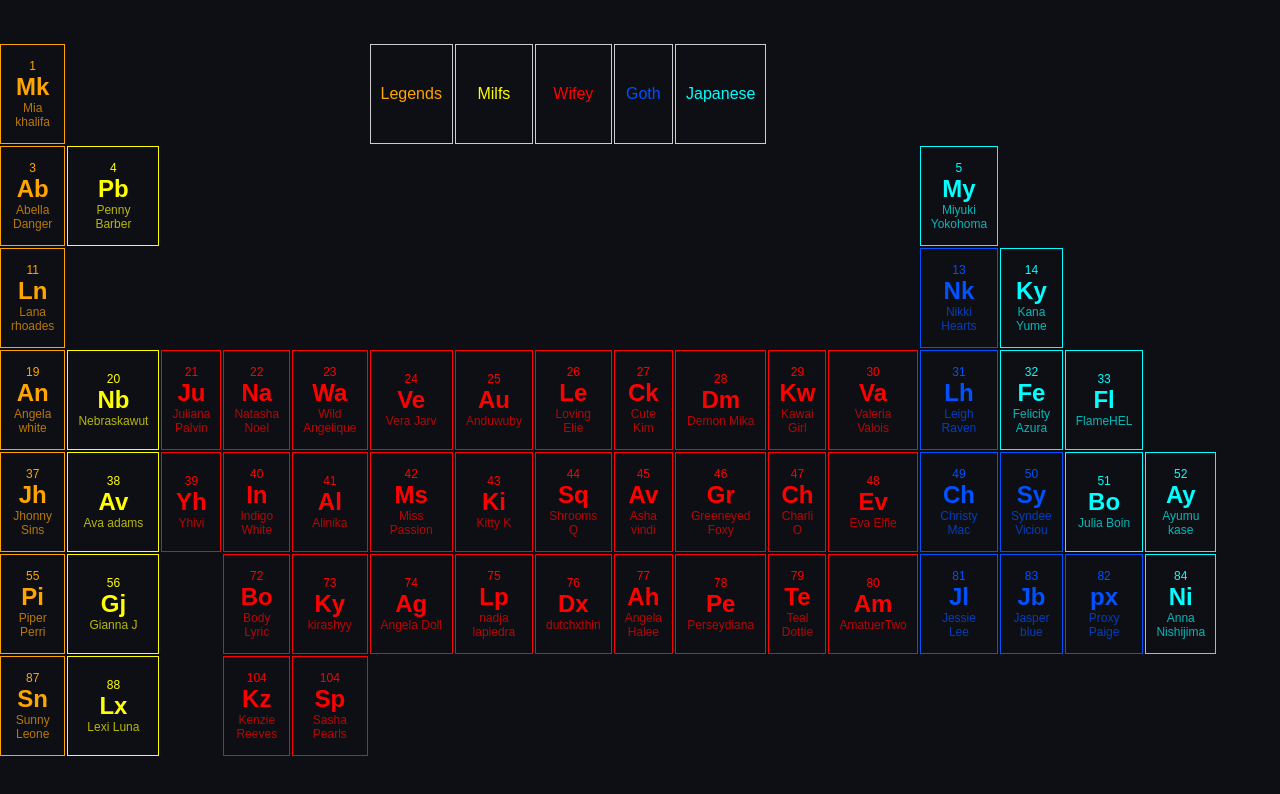
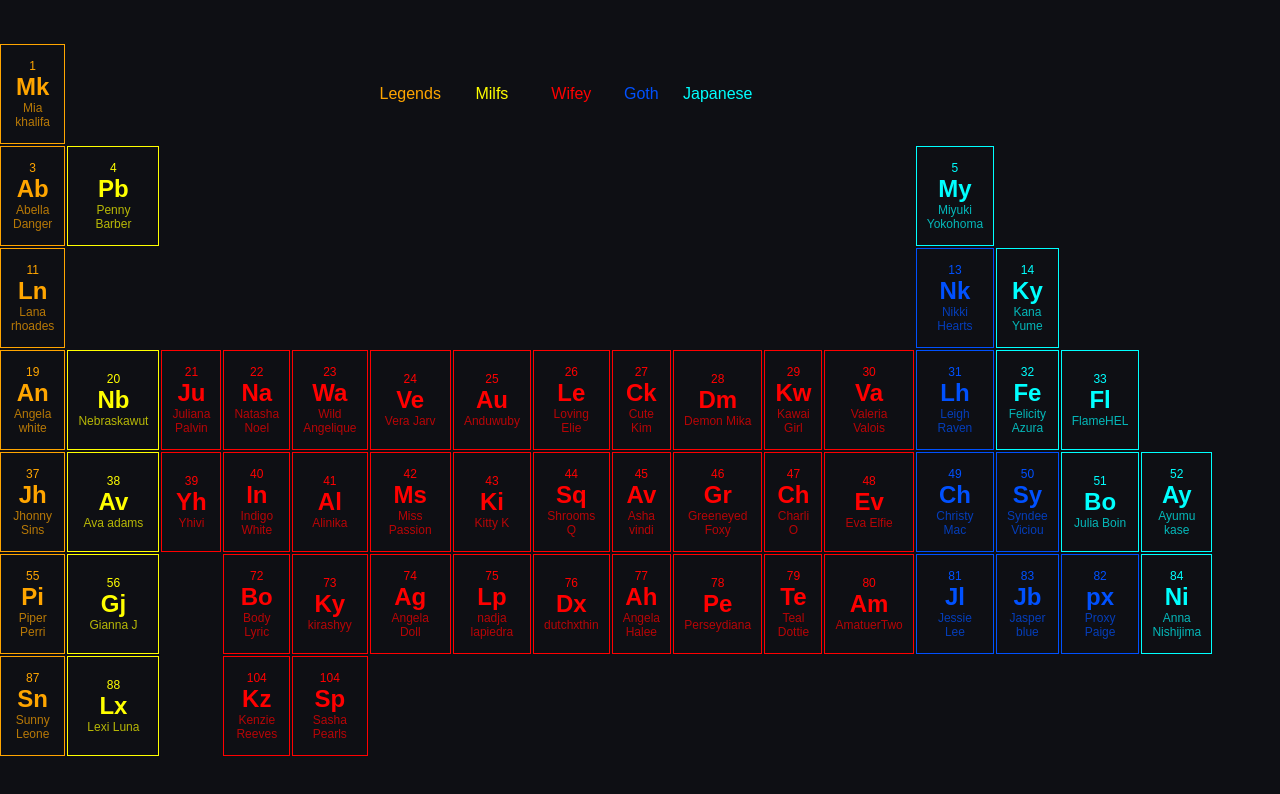
Before and after one commit to Project-Amgi/Project-Amgi.github.io, a plain HTML site: page index.html in a window 1280 px wide. Drawn offline with Linux system fonts and the light colour scheme.

Commit message:
Update periodictable.css

```diff
--- a/periodictable.css
+++ b/periodictable.css
@@ -33,7 +33,9 @@ body {
     text-align: center;
     outline: none;
 }
-
+.label{
+   border: none;
+}
 .group-5 {
     border-color: cyan;
     color: cyan;
```
